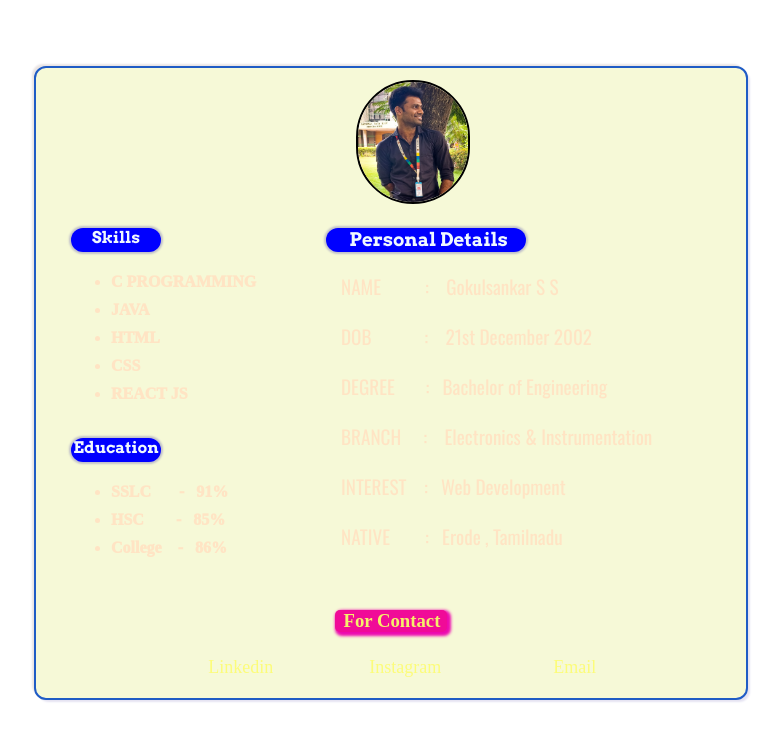
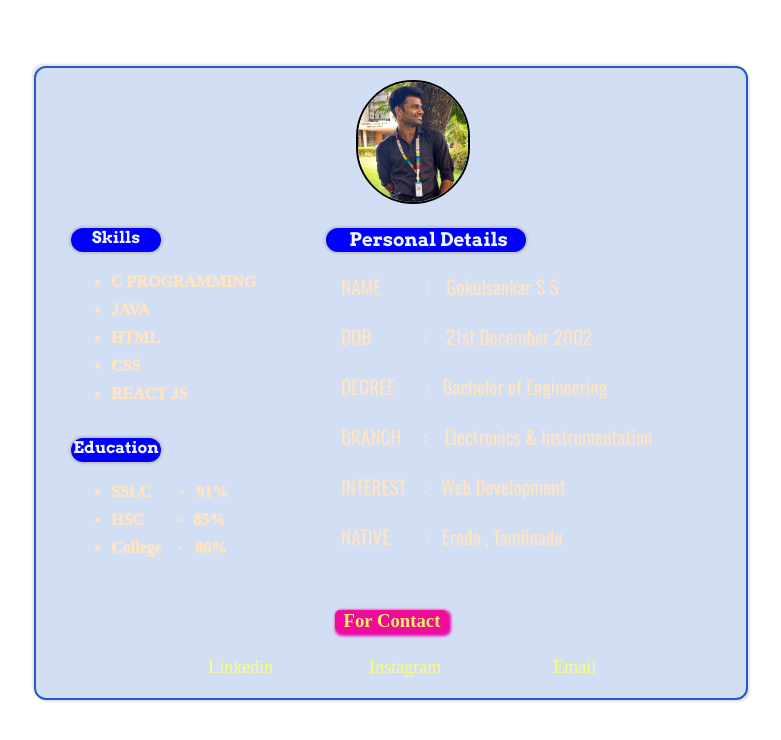
Before and after one commit to Gokul-sanka21/web_project, a plain HTML site: page index.html in a window 1280 px wide. Shown: the whole page, without its empty margins (249-1030 px from the left). Drawn offline with nearby package versions, Linux system fonts and the light colour scheme.

Commit message:
Update Wedpage.css

```diff
--- a/Wedpage.css
+++ b/Wedpage.css
@@ -5,7 +5,7 @@
   height: 630px;
   width: 710px;
   margin-bottom: 50px;
-  background-color: rgba(211, 225, 57,0.2);
+  background-color:rgba(31, 92, 197, 0.2);
   outline: 2px solid rgba(31, 92, 197);
   box-shadow: 3px 3px 2px 1px rgb(229, 227, 242),-3px -3px 2px 1px rgb(233, 228, 228);
   padding-top: 0px;
```
